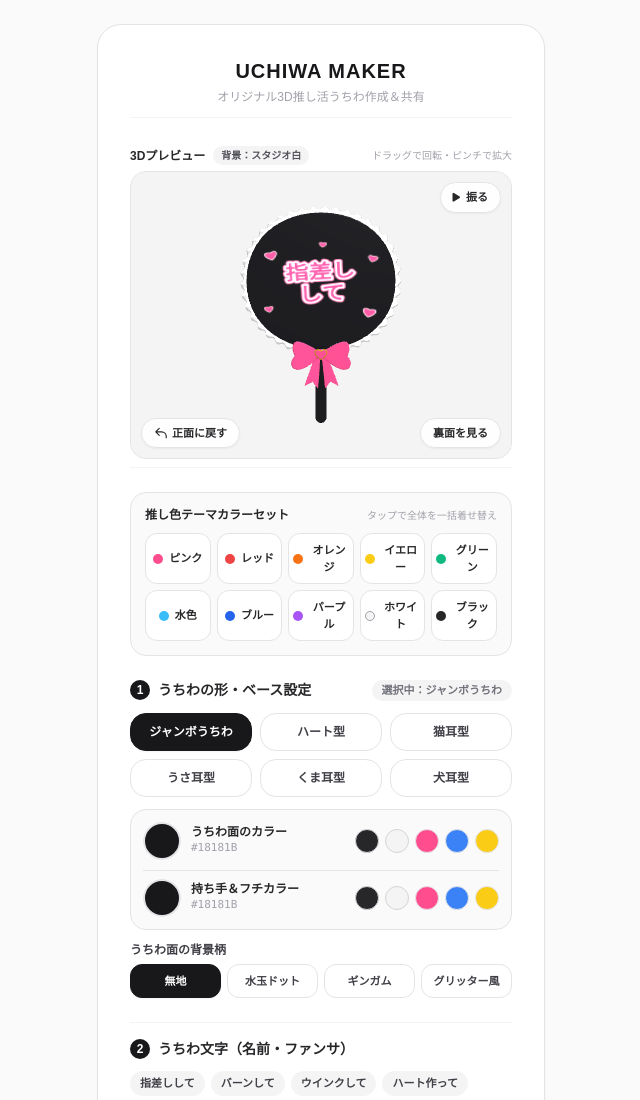
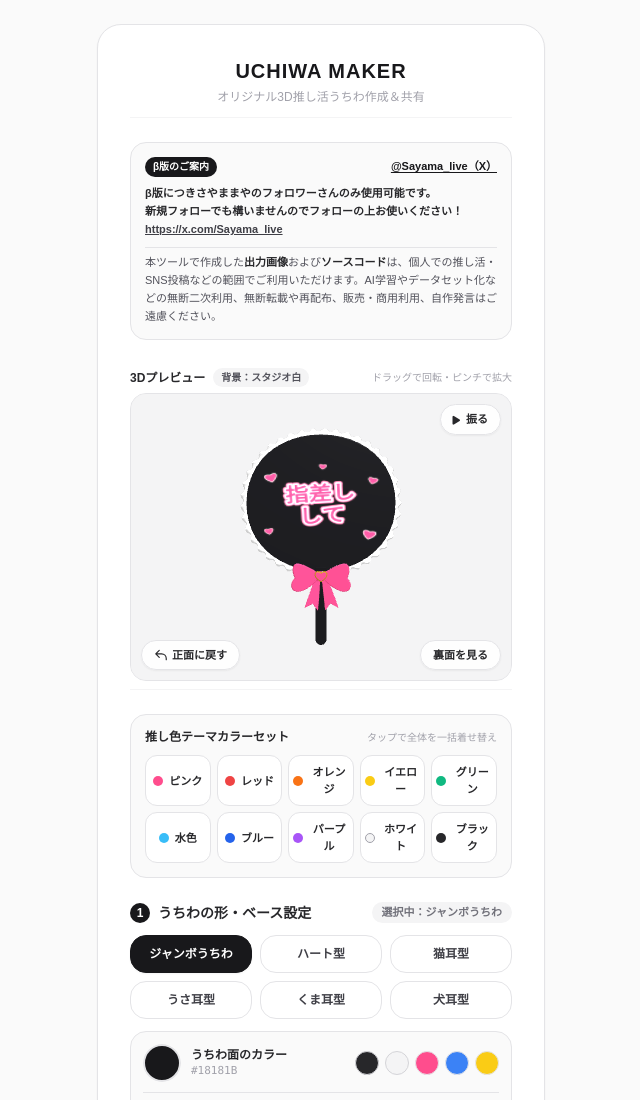
Before and after one commit to SayamaMaya/MayaUchiwaMaker, a plain HTML site: page index.html in a window 1280 px wide. Shown: the top 1100 px of the page, without its empty margins (319-959 px from the left). Drawn offline with nearby package versions, Linux system fonts and the light colour scheme; animation ran at ten frames a second; a web font is replaced by a local one.

Commit message:
Update index.html

```diff
--- a/index.html
+++ b/index.html
@@ -90,6 +90,28 @@
             <h1 class="text-xl font-bold tracking-wider text-zinc-900">UCHIWA MAKER</h1>
             <p class="text-xs text-zinc-400 mt-1">オリジナル3D推し活うちわ作成＆共有</p>
         </header>
+
+        <!-- β版利用案内・出力画像＆ソースコードに関する注意事項 -->
+        <section class="bg-zinc-50 border border-zinc-200 rounded-2xl p-3.5 flex flex-col gap-2 text-xs text-zinc-700 leading-relaxed">
+            <div class="flex items-center justify-between gap-2">
+                <span class="inline-flex items-center px-2 py-0.5 rounded-full bg-zinc-900 text-white text-[10px] font-bold">
+                    β版のご案内
+                </span>
+                <a href="https://x.com/Sayama_live" target="_blank" rel="noopener noreferrer"
+                    class="text-[11px] font-bold text-zinc-900 underline underline-offset-2 hover:text-zinc-600 transition-colors">
+                    @Sayama_live（X）
+                </a>
+            </div>
+            <p class="text-[11px] text-zinc-800 font-bold">
+                β版につきさやままやのフォロワーさんのみ使用可能です。<br>
+                新規フォローでも構いませんのでフォローの上お使いください！<br>
+                <a href="https://x.com/Sayama_live" target="_blank" rel="noopener noreferrer"
+                    class="text-zinc-700 underline break-all hover:text-zinc-900">https://x.com/Sayama_live</a>
+            </p>
+            <p class="text-[11px] text-zinc-600 pt-1.5 border-t border-zinc-200">
+                本ツールで作成した<span class="font-bold text-zinc-800">出力画像</span>および<span class="font-bold text-zinc-800">ソースコード</span>は、個人での推し活・SNS投稿などの範囲でご利用いただけます。AI学習やデータセット化などの無断二次利用、無断転載や再配布、販売・商用利用、自作発言はご遠慮ください。
+            </p>
+        </section>
 
         <!-- プレビュー（常に上部で固定表示・操作しながらリアルタイム確認可能） -->
         <section class="sticky top-2 z-30 bg-white/95 backdrop-blur-sm pb-2 pt-1 flex flex-col gap-1.5 border-b border-zinc-100">
@@ -617,8 +639,9 @@
                     <h4 class="font-bold text-zinc-900">2. 禁止事項（NG）</h4>
                     <ul class="list-disc list-inside space-y-1 text-zinc-700">
                         <li>出力画像そのもの、または出力画像を用いたグッズ・デジタルデータ等の<strong>販売行為全般</strong></li>
-                        <li>有償・無償を問わず、出力画像を第三者へ素材・データとして<strong>再配布・譲渡する行為</strong></li>
-                        <li>本ツールや出力画像の自作発言</li>
+                        <li>有償・無償を問わず、出力画像やソースコードを第三者へ素材・データとして<strong>再配布・譲渡する行為</strong></li>
+                        <li>AI学習・機械学習・データセット化等の<strong>無断二次利用</strong></li>
+                        <li>本ツールや出力画像・ソースコードの自作発言</li>
                         <li>公序良俗に反する利用、誹謗中傷・違法行為・第三者の権利侵害を伴う利用</li>
                     </ul>
                 </div>
@@ -708,7 +731,7 @@
             },
             hasFrill: true,
             frillStyle: 'frill', // 'frill', 'pearl', 'ribbon_edge'
-            frillColor: '#F4F4F5',
+            frillColor: '#FFFFFF',
             hasRibbon: true,
             accType: 'ribbon', // 'ribbon', 'necktie', 'batwing', 'angelwing'
             ribbonColor: '#FF4D8D',
@@ -813,8 +836,8 @@
                 baseColor: '#18181B',
                 handleColor: '#18181B',
                 textColor: '#F4F4F5',
-                outline1Color: '#18181B',
-                outline2Color: '#D4D4D8',
+                outline1Color: '#27272A',
+                outline2Color: '#A1A1AA',
                 decoColor: '#F4F4F5',
                 frillColor: '#F4F4F5',
                 ribbonColor: '#F4F4F5'
@@ -834,7 +857,9 @@
 
         // 共有用ポストテキスト定数
         const SHARE_POST_TEXT = `＼オリジナル3D推し活うちわが作れる！／
-#推し活うちわメーカー でオリジナルうちわを作りました！`;
+#まや式推し活うちわメーカー
+でオリジナルうちわを作りました！
+https://sayamamaya.github.io/MayaUchiwaMaker/`;
 
         const DEFAULT_CAM_POS = { x: 0, y: 1.05, z: 10.8 };
         const BACK_CAM_POS = { x: 0, y: 1.05, z: -10.8 };
```
